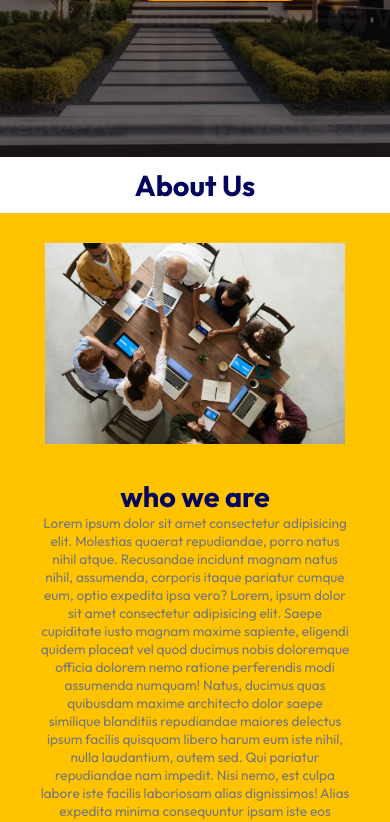
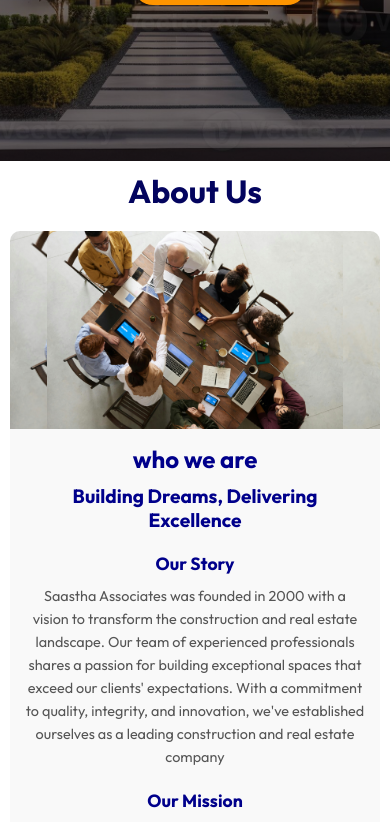
Before and after one commit to kuttysri07/sastha-associates, a React (Create React App) app in the folder IRC/: page / in a window 390 px wide. Shown: the part 1156-1978 px from the top of the page. Built offline with nearby package versions, Linux system fonts and the light colour scheme; no server answers.

Commit message:
for design

```diff
--- a/IRC/src/Components/About/About.jsx
+++ b/IRC/src/Components/About/About.jsx
@@ -12,18 +12,43 @@ const About = () => {
 
         <div className='aboutbox'>
             <div className='left'>
-                <img src={image1} alt="" />
+                <img className='aboutimg' src={image1} alt="" />
             </div>
             <div className='right'>
                 <h1>who we are</h1>
-                <p>Lorem ipsum dolor sit amet consectetur adipisicing elit. Molestias quaerat repudiandae, porro natus nihil
-                     atque. Recusandae incidunt magnam natus nihil, assumenda, corporis itaque pariatur cumque eum,
-                     optio expedita ipsa vero? Lorem, ipsum dolor sit amet consectetur adipisicing elit. Saepe cupiditate iusto magnam maxime sapiente, eligendi quidem placeat vel quod ducimus nobis doloremque officia dolorem nemo ratione perferendis modi assumenda numquam!
-                     Natus, ducimus quas quibusdam maxime architecto dolor saepe similique blanditiis repudiandae maiores delectus ipsum facilis quisquam libero harum eum iste nihil, nulla laudantium, autem sed. Qui pariatur repudiandae nam impedit.
-                     Nisi nemo, est culpa labore iste facilis laboriosam alias dignissimos!
-                      Alias expedita minima consequuntur ipsam iste eos doloremque non? Fugiat
-                      laudantium pariatur eaque temporibus voluptatibus earum nisi eveniet perspiciatis nobis
-                     </p>
+                <h2>Building Dreams, Delivering Excellence</h2>
+                <h3>Our Story </h3>
+                <p>Saastha Associates was founded in 2000 with a vision to transform the construction and real estate landscape. Our team of experienced professionals shares a passion for building exceptional spaces that exceed our clients' expectations. With a commitment to quality, integrity, and innovation, we've established ourselves as a leading construction and real estate company</p>
+                <h3>Our Mission</h3>
+                <p>To deliver exceptional construction and real estate solutions that enhance lifestyles, foster communities, and build lasting relationships.
+                                            </p>
+                <h3>Our Values
+                </h3>
+                <ul>
+                  <li>Quality: Uncompromising commitment to excellence.</li>
+                  <li>Integrity: Transparency, honesty, and fairness in all dealings.</li>
+                  <li>Innovation: Embracing cutting-edge technology and sustainable practices.</li>
+                  <li>Customer-Centric: Prioritizing client needs and satisfaction.</li>
+                  <li>Teamwork: Collaborative spirit and mutual respect.</li>
+                </ul>
+                <h3>Our Expertise</h3>
+              <ul>
+                <li> Construction: Residential, commercial, industrial, and infrastructure projects.</li>
+                <li> Real Estate: Development, sales, marketing, and property management.</li>
+                <li> Design-Build: Integrated design and construction services.</li>
+              </ul>
+                <h3>Our Achievements</h3>
+
+                <ul>
+                  <li>220+ Construction completed</li>
+                  <li>550+ Properties sold</li>
+                </ul>
+
+
+
+
+
+
             </div>
         </div>
         </div>
--- a/IRC/src/Components/About/about.css
+++ b/IRC/src/Components/About/about.css
@@ -1,103 +1,155 @@
+/* about.css */
+
 .aboutcontainer {
-    background-color: #ffc300;
-    padding: 20px; /* Added padding to improve appearance on small screens */
+  display: flex;
+  justify-content: center;
+  align-items: center;
 }
 
 .aboutbox {
   display: flex;
+  flex-direction: row;
+  width: 100%;
+  border-radius: 10px;
+  overflow: hidden;
+
+}
+.left{
+  display: flex;
   align-items: center;
   justify-content: center;
-    gap: 150px;
-    height: 60vh;
-    flex-wrap: wrap;
+  flex: 1;
+  background-image: url(../Assets/pexels-fauxels-3183197.jpg);
+  background-position: center;
+  background-repeat: no-repeat;
+  background-size: cover;
+
 }
 
-  /* Default styles for larger screens */
-  .left {
-    flex-basis: 20%;
+.aboutimg{
+  display: none;
 }
 
 .left img {
-    width: 550px;
+  width: 80%;
+  height: auto;
+  border-radius: 10px 0 0 10px;
+  object-fit: cover;
 }
 
 .right {
-    flex-basis: 30%;
-    color: #023e8a;
+  padding: 20px;
+  flex: 1;
+  text-align: left;
+  background-color: #f9f9f9;
 }
 
 .right h1 {
-    color: #03045e;
+  font-size: 2rem;
+  color:darkblue;
 }
 
-  /* Tablets (max-width: 1024px) */
-  @media (max-width: 1024px) {
-    .aboutbox {
-      gap: 100px; /* Reduce the gap for better layout on smaller screens */
-      height: auto; /* Let content define height for medium-sized screens */
+.right h2 {
+  font-size: 1.5rem;
+  margin-top: 10px;
+  color:darkblue;
 }
 
-    .left {
-      flex-basis: 40%; /* Increase space for the image */
+.right h3 {
+  font-size: 1.25rem;
+  margin-top: 20px;
+  color:darkblue;
+}
+
+.right p {
+  font-size: 1rem;
+  margin-top: 10px;
+  line-height: 1.6;
+  color: #555;
+}
+
+.right ul {
+  list-style: disc;
+  margin-left: 20px;
+  margin-top: 10px;
+  color: #555;
+}
+
+.right li {
+  margin-bottom: 10px;
+  font-size: 1rem;
+}
+
+/* Responsive design for tablets */
+@media (max-width: 768px) {
+  .aboutbox {
+    flex-direction: column;
+  }
+
+  .right {
+    padding: 20px;
+    text-align: center;
   }
 
   .left img {
-      width: 450px; /* Reduce image size slightly */
+    border-radius: 10px 10px 0 0;
+  }
+
+  .heading {
+    font-size: 2.5rem;
+  }
+
+  .right h1 {
+    font-size: 1.8rem;
+  }
+
+  .right h2 {
+    font-size: 1.4rem;
+  }
+
+  .right h3 {
+    font-size: 1.2rem;
+  }
+
+  .right p, .right li {
+    font-size: 0.95rem;
+  }
+  .aboutimg{
+    display: block;
+    width: 600px;
+  }
+}
+
+/* Responsive design for mobile devices */
+@media (max-width: 480px) {
+  .heading {
+    font-size: 2rem;
+  }
+
+  .right h1 {
+    font-size: 1.5rem;
+  }
+
+  .right h2 {
+    font-size: 1.2rem;
+  }
+
+  .right h3 {
+    font-size: 1.1rem;
+  }
+
+  .right p, .right li {
+    font-size: 0.9rem;
+  }
+
+  .aboutcontainer {
+    padding: 10px;
   }
 
   .right {
-      flex-basis: 50%; /* Increase space for the text */
+    padding: 15px;
   }
-
-    .right h1 {
-      font-size: 2.5rem; /* Adjust heading size */
+  .aboutimg{
+    display: block;
   }
 }
-
-  /* Small tablets and large phones (max-width: 768px) */
-  @media (max-width: 768px) {
-    .aboutbox {
-      flex-direction: column; /* Stack content vertically */
-      gap: 50px; /* Reduce the gap further */
-    }
-
-    .left {
-      flex-basis: 100%;
-    }
-
-    .left img {
-      width: 100%; /* Make the image responsive */
-      max-width: 350px; /* Set a maximum width */
-    }
-
-    .right {
-      flex-basis: 100%;
-      text-align: center; /* Center text content on smaller screens */
-    }
-
-    .right h1 {
-      font-size: 2rem; /* Adjust heading size for better readability */
-    }
-  }
-
-  /* Small phones (max-width: 480px) */
-  @media (max-width: 480px) {
-    .aboutbox {
-      gap: 30px; /* Reduce the gap further */
-      padding: 10px;
-    }
-
-    .left img {
-      width: 100%; /* Ensure image scales to the screen width */
-      max-width: 300px; /* Set a smaller maximum width for mobile */
-    }
-
-    .right h1 {
-      font-size: 1.8rem; /* Adjust heading size for smaller screens */
-    }
-
-    .right {
-      text-align: center; /* Ensure text is centered */
-      padding: 0 10px; /* Add padding for better spacing */
-    }
-  }
--- a/IRC/src/Components/Contact/Contact.jsx
+++ b/IRC/src/Components/Contact/Contact.jsx
@@ -15,7 +15,6 @@ const Contact = () => {
           <img src={location} alt="Visit Us" />
         </div>
         <h3>VISIT US</h3>
-        <p>Lorem ipsum dolor sit amet, consectetur adipiscing elit.</p>
         <p className="contact-detail">Thindal, Erode </p>
       </div>
 
@@ -24,17 +23,21 @@ const Contact = () => {
           <img src={phone} alt="Call Us" />
         </div>
         <h3>CALL US</h3>
-        <p>Jio Sarani Office</p>
-        <p className="contact-detail">+919363412625, 8643013005</p>
+        <p>Saastha Associates Office</p>
+
+        <a href="tel:+919363412625 " className='contact-detail'> +91 93634 12625  </a> <br />
+
+        <a href="tel:+918643013005 " className='contact-detail'> +91 86430 13005</a>
       </div>
 
       <div className="contact-item">
         <div className="icon">
           <img src={mail} alt="Message Us" />
         </div>
-        <h3>MASSAGE US</h3>
-        <p>Donec leo nunc, tincidunt sed consectetur vel.</p>
-        <p className="contact-detail">srisastaassociates@gmail.com</p>
+        <h3>MAIL US</h3>
+        <p className="contact-detail"></p>
+
+        <a href="mailto:info@saastha.com" className='contact-detail'>srisastaassociates@gmail.com</a>
       </div>
     </div>
     </Fragment>
--- a/IRC/src/Components/Contact/contact.css
+++ b/IRC/src/Components/Contact/contact.css
@@ -34,6 +34,7 @@ p {
   font-weight: bold;
   color: #03045e; /* Dark blue */
   font-size: 1.1rem;
+  text-decoration: none;
 }
 
 /* Mobile responsiveness */
```
Lines whose indentation alone changed are shown as unchanged.
